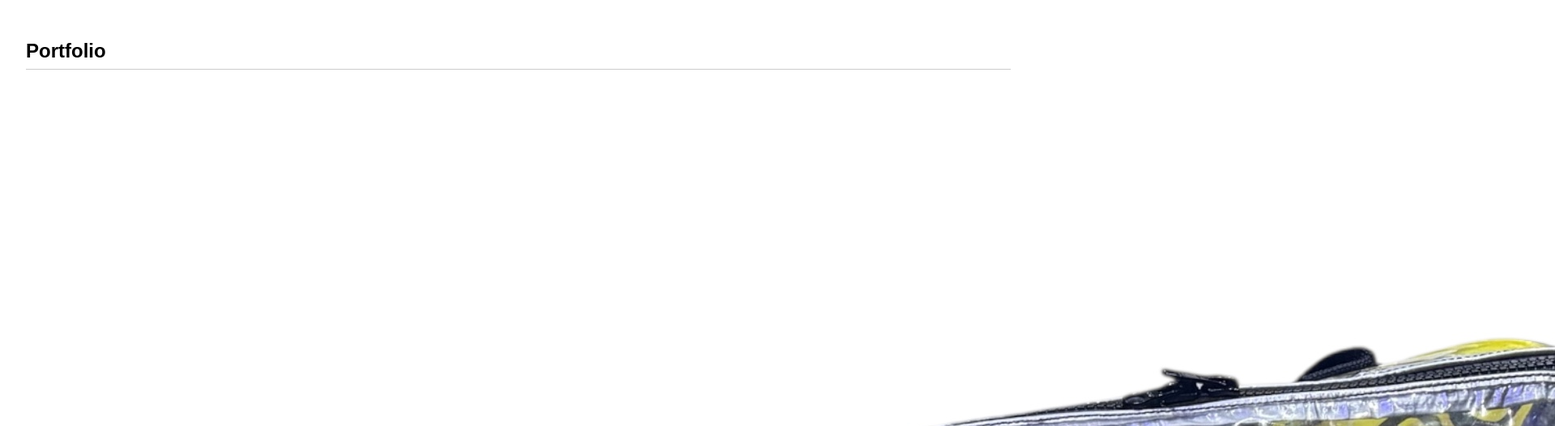
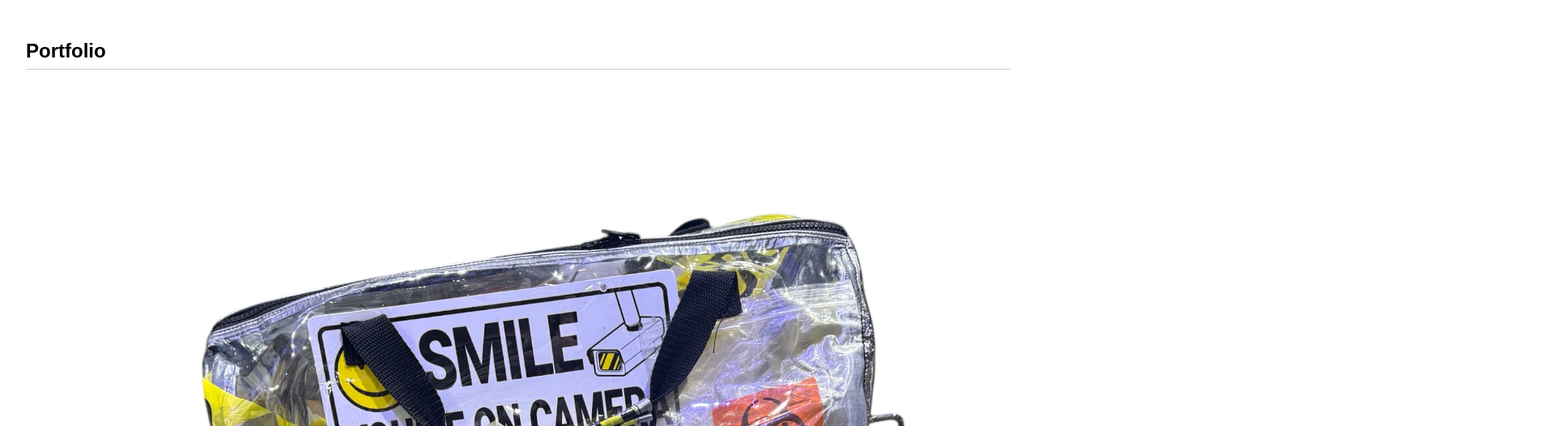
Before and after one commit to aekizian01/araekizianla-site, a plain HTML site: page docs/index.html in a window 1280 px wide. Shown: the part 90-616 px from the top of the page at 81% size, 1920 px wide, since content can reach past the window. Drawn offline with Linux system fonts and the light colour scheme.

Commit message:
Update style.css

```diff
--- a/docs/style.css
+++ b/docs/style.css
@@ -67,3 +67,13 @@ h2 {
   border-bottom: 1px solid #ccc;
   padding-bottom: 0.5rem;
 }
+img {
+  display: block;
+  max-width: 100%;
+  height: auto;
+}
+
+.product img {
+  opacity: 1;
+  visibility: visible;
+}
```
